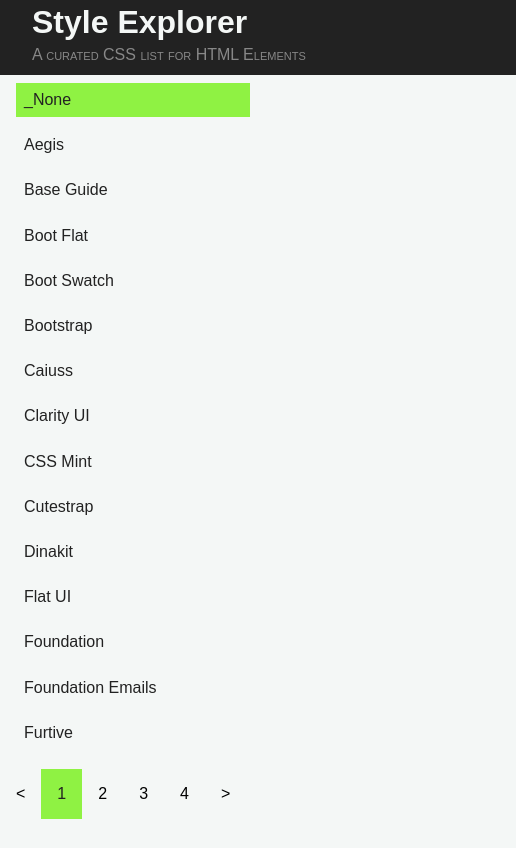
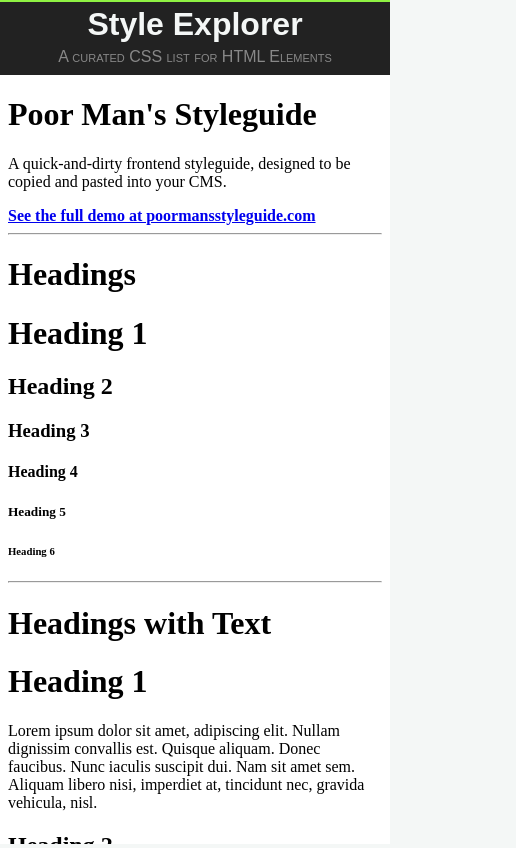
Before and after one commit to LBiddiscombe/style-explorer, a React (Create React App) app: page / in a window 390 px wide. Shown: the whole page, 516 px wide, since content can reach past the window. Built offline with nearby package versions, Linux system fonts and the light colour scheme.

Commit message:
quick media query fix ahead of making off screen menus

```diff
--- a/src/App.css
+++ b/src/App.css
@@ -10,6 +10,7 @@
 .App-header {
   grid-area: head;
   background-color: var(--fgcolor);
+  border-top: 2px solid var(--activebg);
   padding: 0 2rem;
   color: var(--bgcolor);
   display: grid;
@@ -34,8 +35,6 @@
 }
 
 .App-title {
-  width: 100vw;
-  justify-self: stretch;
   margin-top: 0.25rem;
 }
 
@@ -49,7 +48,6 @@
   grid-area: main;
   min-height: 100%;
   background-color: #fff;
-  xbox-shadow: 0 20px 40px rgba(0, 0, 0, 0.2), 0 15px 15px rgba(0, 0, 0, 0.15);
 }
 
 .App-aside {
@@ -93,3 +91,17 @@
   height: calc(100vh - 75px);
   width: 100%;
 }
+
+@media only screen and (max-width: 768px) {
+  .App {
+    grid-template-columns: 0px 1fr 0px;
+    grid-gap: 0rem;
+  }
+  .App-header {
+    padding: 0 1rem;
+    text-align: center;
+  }
+  .App-subtitle {
+    min-width: calc(100vw - 2rem);
+  }
+}
```
